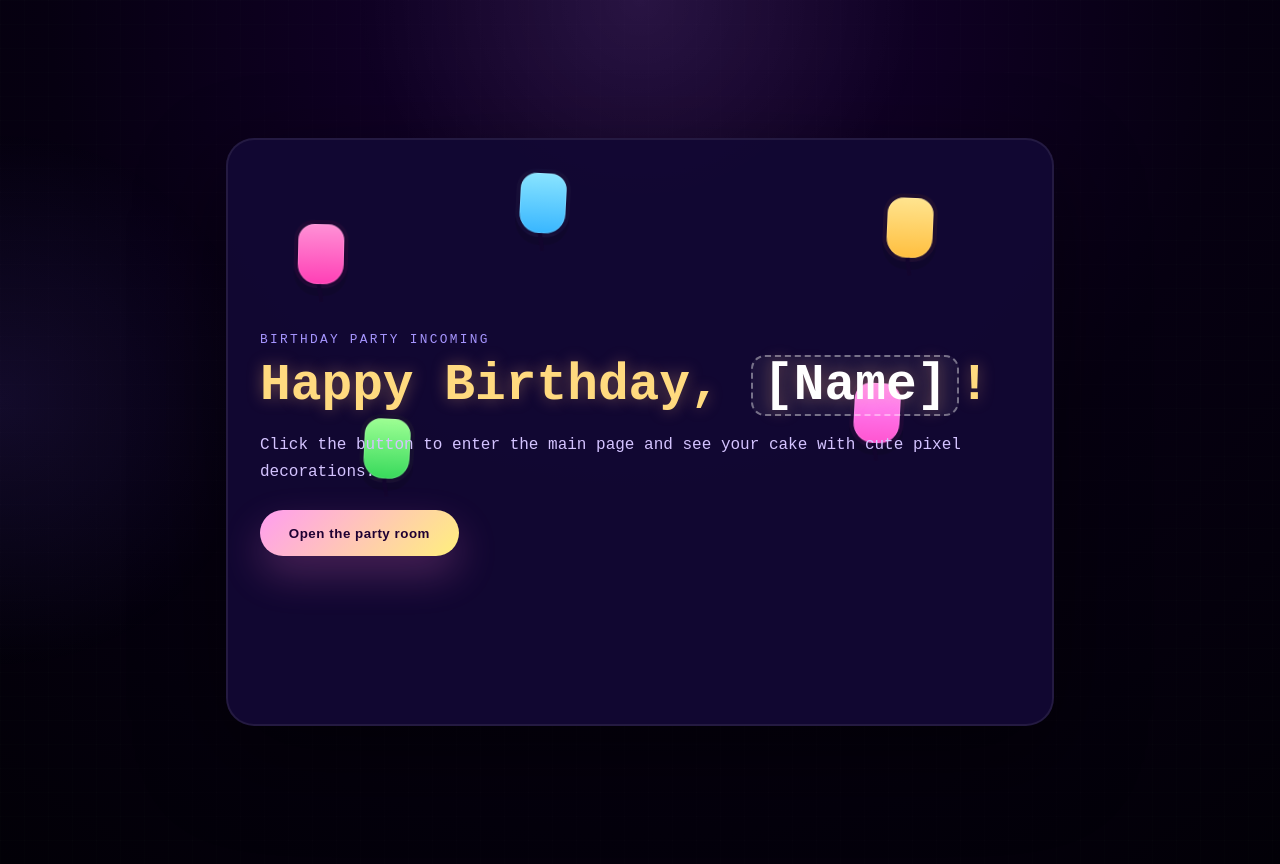
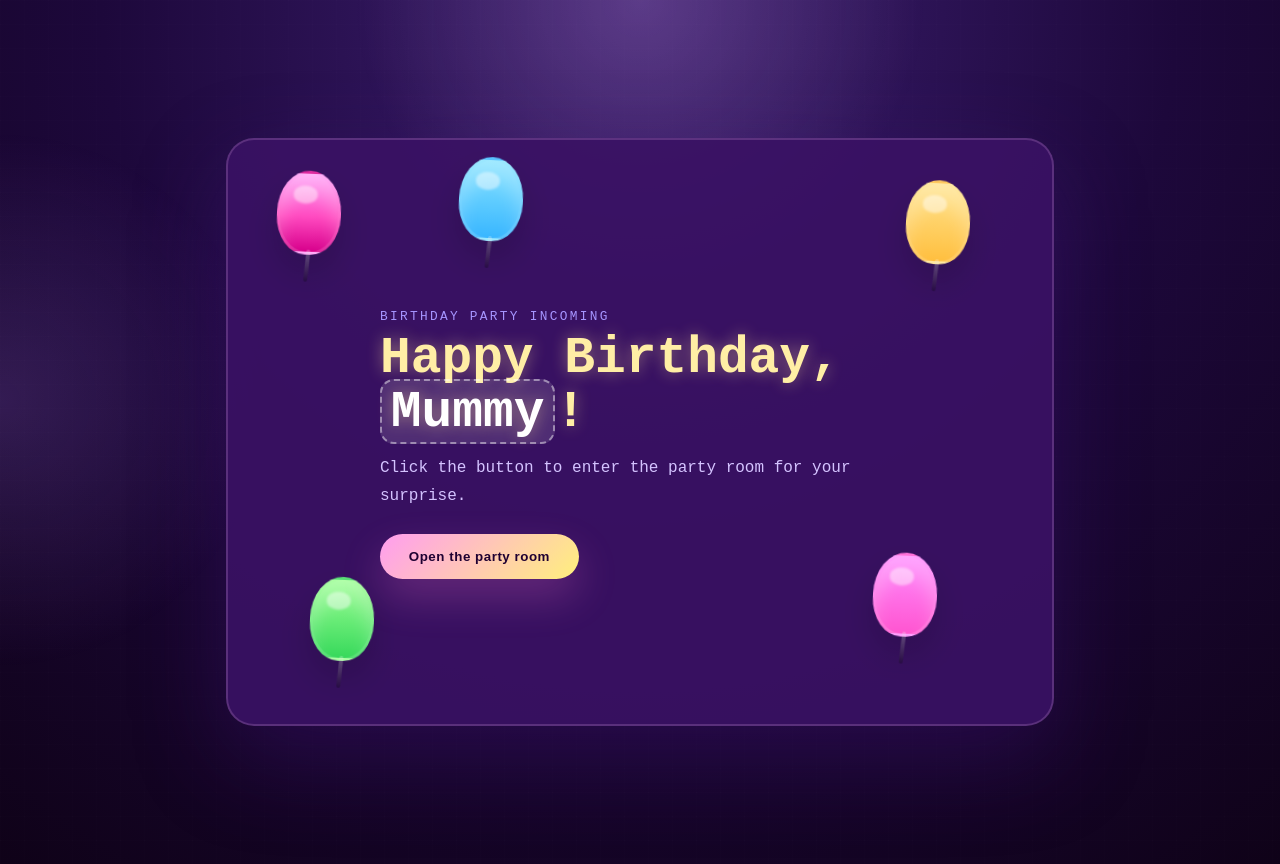
Before and after one commit to yiichent/birthday-app, a React (Create React App) app: page / in a window 1280 px wide. Built offline with nearby package versions, Linux system fonts and the light colour scheme; no server answers.

Commit message:
Update birthday page design, gift flow, and Mummy name

```diff
--- a/src/App.css
+++ b/src/App.css
@@ -2,7 +2,7 @@ html,
 body {
   margin: 0;
   min-height: 100%;
-  background: radial-gradient(circle at top, #170033 0%, #060011 55%, #020007 100%);
+  background: radial-gradient(circle at top, #3d1f72 0%, #1d083b 50%, #0f0218 100%);
   color: #fff;
   font-family: "Courier New", Courier, monospace;
   overflow-x: hidden;
@@ -12,8 +12,8 @@ body::before {
   content: "";
   position: fixed;
   inset: 0;
-  background: radial-gradient(circle at top, rgba(255, 255, 255, 0.08), transparent 28%),
-    radial-gradient(circle at left, rgba(124, 90, 255, 0.12), transparent 20%);
+  background: radial-gradient(circle at top, rgba(255, 209, 255, 0.16), transparent 28%),
+    radial-gradient(circle at left, rgba(181, 128, 255, 0.18), transparent 20%);
   pointer-events: none;
 }
 
@@ -44,9 +44,9 @@ body::before {
   width: min(760px, 100%);
   padding: 2rem;
   border-radius: 28px;
-  background: rgba(18, 8, 52, 0.96);
-  border: 2px solid rgba(255, 255, 255, 0.08);
-  box-shadow: 0 32px 90px rgba(0, 0, 0, 0.45);
+  background: rgba(58, 18, 100, 0.92);
+  border: 2px solid rgba(255, 195, 255, 0.18);
+  box-shadow: 0 32px 90px rgba(69, 20, 132, 0.34);
   overflow: hidden;
 }
 
@@ -55,6 +55,21 @@ body::before {
   display: grid;
   grid-template-columns: 1fr;
   gap: 1.5rem;
+  justify-items: stretch;
+  text-align: left;
+}
+
+.landing-card .welcome-box {
+  max-width: 520px;
+  margin-inline: auto;
+}
+
+.card {
+  display: flex;
+  flex-direction: column;
+  align-items: center;
+  text-align: center;
+  min-height: 520px;
 }
 
 .hero-title,
@@ -70,17 +85,19 @@ h1 {
   font-size: clamp(2rem, 4vw, 3.6rem);
   margin: 0.5rem 0 1rem;
   line-height: 1.05;
-  color: #ffda7f;
-  text-shadow: 0 0 16px rgba(255, 180, 120, 0.38);
+  color: #ffeea5;
+  text-shadow: 0 0 16px rgba(255, 220, 150, 0.45);
+  white-space: normal;
 }
 
 .name {
   color: #fff;
-  display: inline-block;
-  padding: 0.1rem 0.6rem;
-  border: 2px dashed rgba(255, 255, 255, 0.4);
+  display: inline;
+  padding: 0.1rem 0.55rem;
+  border: 2px dashed rgba(255, 255, 255, 0.45);
   border-radius: 14px;
-  background: rgba(255, 255, 255, 0.05);
+  background: rgba(255, 255, 255, 0.12);
+  white-space: nowrap;
 }
 
 .welcome-box,
@@ -133,57 +150,69 @@ h1 {
 
 .balloon {
   position: absolute;
-  width: 46px;
-  height: 60px;
-  border-radius: 20px 20px 24px 24px;
-  border: 4px solid rgba(18, 4, 45, 0.95);
-  background: linear-gradient(180deg, #ff91d6 0%, #ff3fb5 100%);
-  box-shadow: inset 0 0 0 1px rgba(255, 255, 255, 0.12), 0 8px 0 rgba(0, 0, 0, 0.12);
-  image-rendering: pixelated;
-  animation: float 8s ease-in-out infinite;
+  width: 58px;
+  height: 78px;
+  border-radius: 52% 52% 48% 48%;
+  background: linear-gradient(180deg, #ff9ff8 0%, #ff4ac0 55%, #d7008b 100%);
+  border: 3px solid rgba(255, 255, 255, 0.16);
+  box-shadow: inset 0 18px 18px rgba(255, 255, 255, 0.22), 0 18px 36px rgba(0, 0, 0, 0.16);
+  animation: float 9s ease-in-out infinite;
+}
+
+.balloon::before {
+  content: "";
+  position: absolute;
+  left: 22%;
+  top: 16%;
+  width: 42%;
+  height: 22%;
+  border-radius: 50%;
+  background: rgba(255, 255, 255, 0.45);
+  filter: blur(0.8px);
 }
 
 .balloon::after {
   content: "";
   position: absolute;
   left: 50%;
-  bottom: -18px;
+  bottom: -30px;
   width: 4px;
-  height: 18px;
-  background: rgba(18, 4, 45, 0.95);
-  transform: translateX(-50%) rotate(-10deg);
+  height: 32px;
+  background: linear-gradient(180deg, rgba(255, 255, 255, 0.26), rgba(0, 0, 0, 0.28));
+  transform: translateX(-50%) rotate(4deg);
+  border-radius: 2px;
 }
 
 .balloon-1 {
-  left: 8%;
-  top: 16%;
+  left: 6%;
+  top: 8%;
   animation-delay: 0s;
 }
 
 .balloon-2 {
-  left: 35%;
-  top: 8%;
+  left: 28%;
+  top: 6%;
   background: linear-gradient(180deg, #89e4ff 0%, #38b6ff 100%);
   animation-delay: 1.2s;
 }
 
 .balloon-3 {
-  right: 14%;
-  top: 12%;
+  right: 10%;
+  top: 10%;
   background: linear-gradient(180deg, #ffe48f 0%, #ffbf3f 100%);
   animation-delay: 0.6s;
 }
 
 .balloon-4 {
-  left: 16%;
-  top: 50%;
+  left: 10%;
+  bottom: 8%;
   background: linear-gradient(180deg, #9dff94 0%, #37d95b 100%);
   animation-delay: 2s;
 }
 
 .balloon-5 {
-  right: 18%;
-  top: 44%;
+  right: 14%;
+  bottom: 12%;
   background: linear-gradient(180deg, #ff8cff 0%, #ff55d0 100%);
   animation-delay: 1.6s;
 }
@@ -207,6 +236,8 @@ h1 {
   cursor: pointer;
   transition: transform 0.35s ease, box-shadow 0.35s ease;
   box-shadow: 0 28px 80px rgba(0, 0, 0, 0.18);
+  max-width: 360px;
+  margin: 0 auto;
 }
 
 .cake-card:hover,
@@ -257,6 +288,190 @@ h1 {
   flex-direction: column;
   gap: 1rem;
   align-items: center;
+  justify-content: center;
+}
+
+.sprinkle {
+  position: absolute;
+  top: 24px;
+  bottom: 24px;
+  width: 88px;
+  pointer-events: none;
+  opacity: 0.8;
+}
+
+.sprinkle-left {
+  left: -18px;
+  background-image:
+    radial-gradient(circle at 16% 18%, #ffd7ff 5px, transparent 0),
+    radial-gradient(circle at 72% 8%, #89e4ff 4px, transparent 0),
+    radial-gradient(circle at 38% 68%, #ffe48f 3px, transparent 0),
+    radial-gradient(circle at 58% 58%, #9dff94 3px, transparent 0);
+}
+
+.sprinkle-right {
+  right: -18px;
+  background-image:
+    radial-gradient(circle at 28% 12%, #ff8cff 5px, transparent 0),
+    radial-gradient(circle at 72% 74%, #38b6ff 4px, transparent 0),
+    radial-gradient(circle at 46% 44%, #ffbf3f 3px, transparent 0),
+    radial-gradient(circle at 62% 78%, #37d95b 3px, transparent 0);
+}
+
+.gift-box {
+  position: relative;
+  width: min(220px, 78vw);
+  min-height: 190px;
+  border-radius: 18px;
+  background: linear-gradient(180deg, #ff98d2 0%, #ff5ec9 45%, #be0b9a 100%);
+  border: 6px solid #ffd1ff;
+  box-shadow: 8px 8px 0 #9b0d6b, inset 0 0 0 2px rgba(255, 255, 255, 0.18);
+  overflow: hidden;
+  display: inline-flex;
+  align-items: center;
+  justify-content: center;
+  padding: 1rem;
+  cursor: pointer;
+  transition: transform 0.25s ease, background 0.25s ease;
+}
+
+.gift-box:hover {
+  transform: translateY(-6px);
+}
+
+.gift-box::before {
+  content: "";
+  position: absolute;
+  inset: 0;
+  background-image:
+    linear-gradient(90deg, rgba(255, 255, 255, 0.1) 1px, transparent 1px),
+    linear-gradient(rgba(255, 255, 255, 0.1) 1px, transparent 1px);
+  background-size: 12px 12px;
+  pointer-events: none;
+}
+
+.gift-box::after {
+  content: "";
+  position: absolute;
+  top: 12px;
+  left: 50%;
+  width: 24px;
+  height: 28px;
+  background: #ffffff;
+  transform: translateX(-50%) rotate(-12deg);
+  border-radius: 4px;
+  box-shadow: 0 0 0 2px #9b0d6b;
+}
+
+.gift-ribbon {
+  position: absolute;
+  top: 0;
+  left: 50%;
+  width: 28px;
+  height: 120%;
+  background: linear-gradient(180deg, #ffffff 0%, #ffd1ff 100%);
+  transform: translateX(-50%);
+  border-radius: 6px;
+}
+
+.gift-top {
+  position: absolute;
+  top: 18px;
+  left: 50%;
+  width: 118px;
+  height: 40px;
+  background: #fff1ff;
+  border-radius: 18px 18px 8px 8px;
+  transform: translateX(-50%);
+  box-shadow: inset 0 0 0 2px rgba(155, 13, 107, 0.18);
+}
+
+.gift-label {
+  position: relative;
+  z-index: 1;
+  color: #35002f;
+  font-weight: 900;
+  font-size: 1rem;
+  letter-spacing: 0.06em;
+  text-align: center;
+  line-height: 1.4;
+  padding: 0 0.6rem;
+}
+
+.gift-box.opened {
+  transform: scale(1.02);
+  background: linear-gradient(180deg, #ffd5ff 0%, #fff0f7 100%);
+  border-color: #ff7dff;
+}
+
+.gift-letter-panel {
+  position: fixed;
+  inset: 0;
+  background: rgba(54, 6, 60, 0.92);
+  display: flex;
+  align-items: center;
+  justify-content: center;
+  padding: 2rem;
+  z-index: 9999;
+  animation: fadeIn 0.25s ease;
+}
+
+.gift-letter-sheet {
+  position: relative;
+  width: min(760px, 92vw);
+  padding: 2.5rem;
+  border: 10px solid #9b0d6b;
+  border-radius: 24px;
+  background: linear-gradient(180deg, #fff5ef 0%, #ffe9fb 100%);
+  box-shadow: 0 0 0 8px rgba(110, 20, 105, 0.24), 0 28px 84px rgba(0, 0, 0, 0.24);
+  background-image:
+    linear-gradient(rgba(0, 0, 0, 0.06) 1px, transparent 1px),
+    linear-gradient(90deg, rgba(0, 0, 0, 0.06) 1px, transparent 1px);
+  background-size: 20px 20px;
+  transform: rotate(-2deg);
+}
+
+.gift-letter-sheet::before {
+  content: "";
+  position: absolute;
+  inset: 0;
+  border: 6px dashed rgba(155, 13, 107, 0.45);
+  border-radius: 20px;
+  pointer-events: none;
+}
+
+.gift-letter-text {
+  color: #ffffff;
+  text-shadow: 0 0 18px rgba(255, 255, 255, 0.45);
+  font-weight: 800;
+  font-size: clamp(1rem, 2vw, 1.55rem);
+  letter-spacing: 0.04em;
+  text-align: center;
+  line-height: 1.7;
+}
+
+.gift-letter-sheet::after {
+  content: "";
+  position: absolute;
+  bottom: -22px;
+  left: 50%;
+  width: 120px;
+  height: 22px;
+  background: linear-gradient(180deg, #ffd5ff 0%, #ffdaf8 100%);
+  transform: translateX(-50%) rotate(3deg);
+  border-radius: 8px;
+  box-shadow: 0 4px 0 rgba(155, 13, 107, 0.24);
+}
+
+@keyframes fadeIn {
+  from {
+    opacity: 0;
+    transform: scale(0.98);
+  }
+  to {
+    opacity: 1;
+    transform: scale(1);
+  }
 }
 
 h2 {
--- a/src/App.js
+++ b/src/App.js
@@ -4,6 +4,8 @@ import confetti from "canvas-confetti";
 
 function App() {
   const [stage, setStage] = useState(0);
+  const [giftVisible, setGiftVisible] = useState(false);
+  const [giftOpened, setGiftOpened] = useState(false);
   const songPlayedRef = useRef(false);
   const audioContextRef = useRef(null);
 
@@ -73,6 +75,16 @@ function App() {
     playBirthdaySong();
   }, [stage, playBirthdaySong]);
 
+  const handleClaimGift = useCallback(() => {
+    if (stage !== 2) return;
+    setGiftVisible(true);
+  }, [stage]);
+
+  const openGiftBox = useCallback(() => {
+    if (!giftVisible) return;
+    setGiftOpened(true);
+  }, [giftVisible]);
+
   useEffect(() => {
     let audioContext;
     let analyser;
@@ -139,10 +151,10 @@ function App() {
           <div className="welcome-box">
             <p className="mini-title">Birthday party incoming</p>
             <h1>
-              Happy Birthday, <span className="name">[Name]</span>!
+              Happy Birthday, <span className="name">Mummy</span>!
             </h1>
             <p className="landing-text">
-              Click the button to enter the main page and see your cake with cute pixel decorations.
+              Click the button to enter the party room for your surprise.
             </p>
             <button className="enter-button" type="button" onClick={enterParty}>
               Open the party room
@@ -151,30 +163,50 @@ function App() {
         </div>
       ) : (
         <div className="card">
+          <div className="sprinkle sprinkle-left" />
+          <div className="sprinkle sprinkle-right" />
           <p className="hero-title">Birthday Celebration</p>
           <h1>
-            Happy Birthday, <span className="name">[Name]</span>!
+            Happy Birthday, <span className="name">Mummy</span>!
           </h1>
-          <p className="subtitle">Blow the candle to claim your wish and see the surprise.</p>
+          <p className="subtitle">Make a wish and blow the candle.</p>
 
           <button className={`cake-card ${stage === 2 ? "cake-celebrate" : ""}`} onClick={blowCandle} type="button">
             {stage === 0 && <img src="/cake-fire.png" alt="cake with candle" />}
             {stage === 1 && <img src="/cake-fire.png" alt="cake with candle" />}
             {stage === 2 && <img src="/cake-off.png" alt="cake without flame" />}
-            <span className="pixel-tag">Click to blow</span>
           </button>
 
           <div className="controls">
-            {stage === 1 && <p>Blow the candle to claim your wish.</p>}
             {stage === 2 && <h2>✨ Wish granted ✨</h2>}
-            {stage === 2 && (
-              <p className="special-message">
-                Thank you for being someone awesome to me!!
-              </p>
+            {stage === 2 && !giftVisible && (
+              <button className="music-button" onClick={handleClaimGift} type="button">
+                Claim Gift
+              </button>
             )}
-            <button className="music-button" onClick={playBirthdaySong} type="button">
-              Play the birthday song
-            </button>
+            {stage === 2 && giftVisible && (
+              <>
+                <button
+                  className={`gift-box ${giftOpened ? "opened" : ""}`}
+                  onClick={openGiftBox}
+                  type="button"
+                  aria-label="Gift box"
+                >
+                  <span className="gift-ribbon" />
+                  <span className="gift-top" />
+                  <span className="gift-label">Tap to open</span>
+                </button>
+                {giftOpened && (
+                  <div className="gift-letter-panel">
+                    <div className="gift-letter-sheet">
+                      <div className="gift-letter-text">
+                        Thank you for being someone awesome to me!!
+                      </div>
+                    </div>
+                  </div>
+                )}
+              </>
+            )}
           </div>
         </div>
       )}
```
